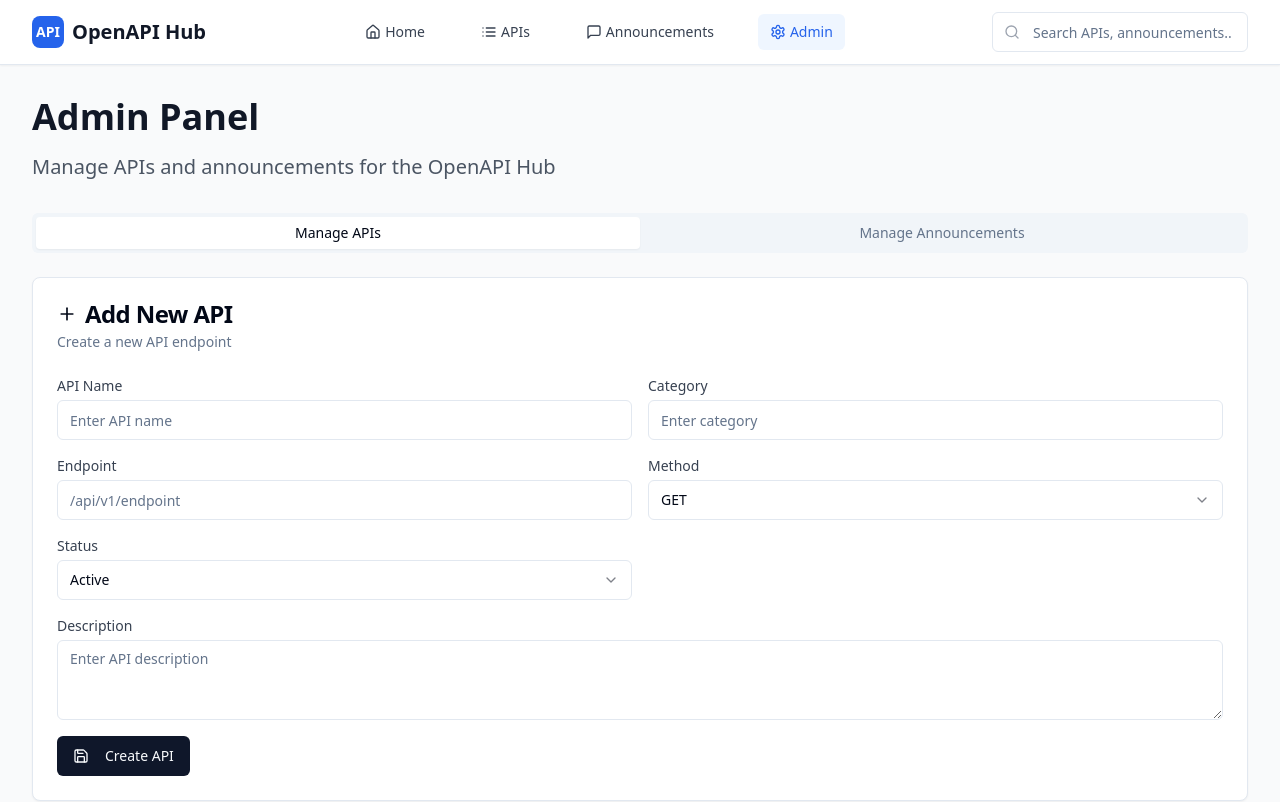
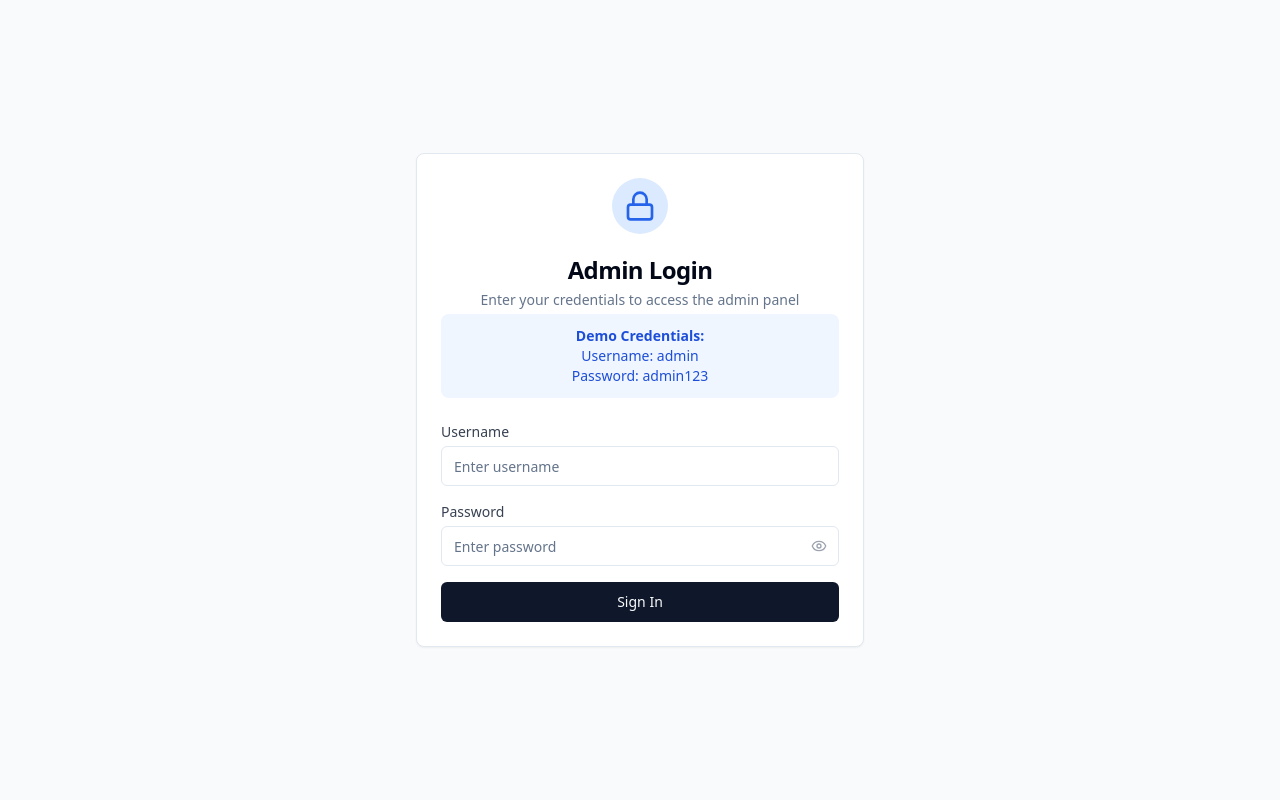
Before and after one commit to a7918964/open-api-oasis, a React (Vite) app: page /admin in a window 1280 px wide. Shown: the top 802 px of the page. Built offline with nearby package versions, Linux system fonts and the light colour scheme.

Commit message:
Hide admin portal
Restrict access to the admin page.

```diff
--- a/src/App.tsx
+++ b/src/App.tsx
@@ -4,6 +4,8 @@ import { Toaster as Sonner } from "@/components/ui/sonner";
 import { TooltipProvider } from "@/components/ui/tooltip";
 import { QueryClient, QueryClientProvider } from "@tanstack/react-query";
 import { BrowserRouter, Routes, Route } from "react-router-dom";
+import { AuthProvider } from "@/contexts/AuthContext";
+import ProtectedRoute from "@/components/ProtectedRoute";
 import Home from "./pages/Home";
 import APIs from "./pages/APIs";
 import ApiDetail from "./pages/ApiDetail";
@@ -16,6 +18,7 @@ const queryClient = new QueryClient();
 
 const App = () => (
   <QueryClientProvider client={queryClient}>
+    <AuthProvider>
       <TooltipProvider>
         <Toaster />
         <Sonner />
@@ -26,11 +29,16 @@ const App = () => (
             <Route path="/api/:id" element={<ApiDetail />} />
             <Route path="/try-api/:id" element={<TryApi />} />
             <Route path="/announcements" element={<Announcements />} />
-          <Route path="/admin" element={<Admin />} />
+            <Route path="/admin" element={
+              <ProtectedRoute requireAdmin={true}>
+                <Admin />
+              </ProtectedRoute>
+            } />
             <Route path="*" element={<NotFound />} />
           </Routes>
         </BrowserRouter>
       </TooltipProvider>
+    </AuthProvider>
   </QueryClientProvider>
 );
 
--- /dev/null
+++ b/src/components/AdminLogin.tsx
@@ -0,0 +1,119 @@
+
+import { useState } from 'react';
+import { Card, CardContent, CardDescription, CardHeader, CardTitle } from '@/components/ui/card';
+import { Input } from '@/components/ui/input';
+import { Button } from '@/components/ui/button';
+import { Lock, Eye, EyeOff } from 'lucide-react';
+import { useAuth } from '@/contexts/AuthContext';
+import { useToast } from '@/hooks/use-toast';
+
+const AdminLogin = () => {
+  const [username, setUsername] = useState('');
+  const [password, setPassword] = useState('');
+  const [showPassword, setShowPassword] = useState(false);
+  const [isLoading, setIsLoading] = useState(false);
+  const { login } = useAuth();
+  const { toast } = useToast();
+
+  const handleLogin = async (e: React.FormEvent) => {
+    e.preventDefault();
+    setIsLoading(true);
+
+    // Simulate loading time
+    await new Promise(resolve => setTimeout(resolve, 1000));
+
+    const success = login(username, password);
+
+    if (success) {
+      toast({
+        title: "Login Successful",
+        description: "Welcome to the admin panel!",
+      });
+    } else {
+      toast({
+        title: "Login Failed",
+        description: "Invalid username or password.",
+        variant: "destructive",
+      });
+    }
+
+    setIsLoading(false);
+  };
+
+  return (
+    <div className="min-h-screen bg-gray-50 flex items-center justify-center p-4">
+      <Card className="w-full max-w-md">
+        <CardHeader className="space-y-1 text-center">
+          <div className="flex justify-center mb-4">
+            <div className="p-3 bg-blue-100 rounded-full">
+              <Lock className="h-8 w-8 text-blue-600" />
+            </div>
+          </div>
+          <CardTitle className="text-2xl font-bold">Admin Login</CardTitle>
+          <CardDescription>
+            Enter your credentials to access the admin panel
+          </CardDescription>
+          <div className="mt-4 p-3 bg-blue-50 rounded-lg text-sm text-blue-700">
+            <strong>Demo Credentials:</strong><br />
+            Username: admin<br />
+            Password: admin123
+          </div>
+        </CardHeader>
+        <CardContent>
+          <form onSubmit={handleLogin} className="space-y-4">
+            <div>
+              <label htmlFor="username" className="block text-sm font-medium text-gray-700 mb-1">
+                Username
+              </label>
+              <Input
+                id="username"
+                type="text"
+                value={username}
+                onChange={(e) => setUsername(e.target.value)}
+                placeholder="Enter username"
+                required
+              />
+            </div>
+            <div>
+              <label htmlFor="password" className="block text-sm font-medium text-gray-700 mb-1">
+                Password
+              </label>
+              <div className="relative">
+                <Input
+                  id="password"
+                  type={showPassword ? 'text' : 'password'}
+                  value={password}
+                  onChange={(e) => setPassword(e.target.value)}
+                  placeholder="Enter password"
+                  required
+                />
+                <Button
+                  type="button"
+                  variant="ghost"
+                  size="sm"
+                  className="absolute right-0 top-0 h-full px-3 py-2 hover:bg-transparent"
+                  onClick={() => setShowPassword(!showPassword)}
+                >
+                  {showPassword ? (
+                    <EyeOff className="h-4 w-4 text-gray-400" />
+                  ) : (
+                    <Eye className="h-4 w-4 text-gray-400" />
+                  )}
+                </Button>
+              </div>
+            </div>
+            <Button
+              type="submit"
+              className="w-full"
+              disabled={isLoading}
+            >
+              {isLoading ? 'Signing in...' : 'Sign In'}
+            </Button>
+          </form>
+        </CardContent>
+      </Card>
+    </div>
+  );
+};
+
+export default AdminLogin;
--- a/src/components/Navigation.tsx
+++ b/src/components/Navigation.tsx
@@ -1,126 +1,112 @@
 
 import { useState } from 'react';
 import { Link, useLocation } from 'react-router-dom';
-import { Search, Menu, X, Settings, Home, List, MessageSquare } from 'lucide-react';
 import { Button } from '@/components/ui/button';
-import { Input } from '@/components/ui/input';
+import { Sheet, SheetContent, SheetTrigger } from '@/components/ui/sheet';
+import { Menu, Settings, LogOut } from 'lucide-react';
+import { useAuth } from '@/contexts/AuthContext';
+import { useToast } from '@/hooks/use-toast';
 
-interface NavigationProps {
-  onSearch?: (query: string) => void;
-}
+const Navigation = () => {
+  const location = useLocation();
+  const [isOpen, setIsOpen] = useState(false);
+  const { isAuthenticated, isAdmin, logout } = useAuth();
+  const { toast } = useToast();
 
-const Navigation = ({ onSearch }: NavigationProps) => {
-  const [isMenuOpen, setIsMenuOpen] = useState(false);
-  const [searchQuery, setSearchQuery] = useState('');
-  const location = useLocation();
-
-  const handleSearch = (e: React.FormEvent) => {
-    e.preventDefault();
-    onSearch?.(searchQuery);
+  const handleLogout = () => {
+    logout();
+    setIsOpen(false);
+    toast({
+      title: "Logged Out",
+      description: "You have been successfully logged out.",
+    });
   };
 
   const navItems = [
-    { path: '/', label: 'Home', icon: Home },
-    { path: '/apis', label: 'APIs', icon: List },
-    { path: '/announcements', label: 'Announcements', icon: MessageSquare },
-    { path: '/admin', label: 'Admin', icon: Settings },
+    { href: '/', label: 'Home' },
+    { href: '/apis', label: 'APIs' },
+    { href: '/announcements', label: 'Announcements' },
   ];
 
+  // Add admin link only if user is authenticated as admin
+  if (isAuthenticated && isAdmin) {
+    navItems.push({ href: '/admin', label: 'Admin' });
+  }
+
+  const NavLinks = ({ mobile = false }) => (
+    <>
+      {navItems.map((item) => (
+        <Link
+          key={item.href}
+          to={item.href}
+          className={`${
+            mobile ? 'block px-3 py-2 text-base' : 'text-sm'
+          } font-medium transition-colors hover:text-blue-600 ${
+            location.pathname === item.href
+              ? 'text-blue-600 border-b-2 border-blue-600'
+              : 'text-gray-700'
+          }`}
+          onClick={mobile ? () => setIsOpen(false) : undefined}
+        >
+          {item.href === '/admin' && (
+            <Settings className="inline-block w-4 h-4 mr-1" />
+          )}
+          {item.label}
+        </Link>
+      ))}
+      {isAuthenticated && isAdmin && mobile && (
+        <Button
+          variant="outline"
+          onClick={handleLogout}
+          className="mt-4 w-full flex items-center justify-center space-x-2"
+        >
+          <LogOut size={16} />
+          <span>Logout</span>
+        </Button>
+      )}
+    </>
+  );
+
   return (
-    <nav className="bg-white shadow-sm border-b sticky top-0 z-50">
+    <nav className="bg-white shadow-sm border-b">
       <div className="max-w-7xl mx-auto px-4 sm:px-6 lg:px-8">
         <div className="flex justify-between items-center h-16">
-          <div className="flex items-center">
           <Link to="/" className="flex items-center space-x-2">
             <div className="w-8 h-8 bg-blue-600 rounded-lg flex items-center justify-center">
               <span className="text-white font-bold text-sm">API</span>
             </div>
-              <span className="text-xl font-bold text-gray-900">OpenAPI Hub</span>
+            <span className="font-bold text-xl text-gray-900">OpenAPI Hub</span>
           </Link>
-          </div>
 
           {/* Desktop Navigation */}
           <div className="hidden md:flex items-center space-x-8">
-            {navItems.map((item) => {
-              const Icon = item.icon;
-              return (
-                <Link
-                  key={item.path}
-                  to={item.path}
-                  className={`flex items-center space-x-1 px-3 py-2 rounded-md text-sm font-medium transition-colors ${
-                    location.pathname === item.path
-                      ? 'text-blue-600 bg-blue-50'
-                      : 'text-gray-700 hover:text-blue-600 hover:bg-gray-50'
-                  }`}
+            <NavLinks />
+            {isAuthenticated && isAdmin && (
+              <Button
+                variant="outline"
+                onClick={handleLogout}
+                className="flex items-center space-x-2"
               >
-                  <Icon size={16} />
-                  <span>{item.label}</span>
-                </Link>
-              );
-            })}
-          </div>
-
-          {/* Search Bar */}
-          <form onSubmit={handleSearch} className="hidden md:flex items-center space-x-2">
-            <div className="relative">
-              <Search className="absolute left-3 top-1/2 transform -translate-y-1/2 text-gray-400" size={16} />
-              <Input
-                type="text"
-                placeholder="Search APIs, announcements..."
-                value={searchQuery}
-                onChange={(e) => setSearchQuery(e.target.value)}
-                className="pl-10 pr-4 py-2 w-64"
-              />
-            </div>
-          </form>
-
-          {/* Mobile menu button */}
-          <div className="md:hidden">
-            <Button
-              variant="ghost"
-              size="sm"
-              onClick={() => setIsMenuOpen(!isMenuOpen)}
-            >
-              {isMenuOpen ? <X size={20} /> : <Menu size={20} />}
+                <LogOut size={16} />
+                <span>Logout</span>
               </Button>
-          </div>
+            )}
           </div>
 
           {/* Mobile Navigation */}
-        {isMenuOpen && (
-          <div className="md:hidden py-4 space-y-2">
-            {navItems.map((item) => {
-              const Icon = item.icon;
-              return (
-                <Link
-                  key={item.path}
-                  to={item.path}
-                  onClick={() => setIsMenuOpen(false)}
-                  className={`flex items-center space-x-2 px-3 py-2 rounded-md text-base font-medium transition-colors ${
-                    location.pathname === item.path
-                      ? 'text-blue-600 bg-blue-50'
-                      : 'text-gray-700 hover:text-blue-600 hover:bg-gray-50'
-                  }`}
-                >
-                  <Icon size={16} />
-                  <span>{item.label}</span>
-                </Link>
-              );
-            })}
-            <form onSubmit={handleSearch} className="pt-2">
-              <div className="relative">
-                <Search className="absolute left-3 top-1/2 transform -translate-y-1/2 text-gray-400" size={16} />
-                <Input
-                  type="text"
-                  placeholder="Search APIs, announcements..."
-                  value={searchQuery}
-                  onChange={(e) => setSearchQuery(e.target.value)}
-                  className="pl-10 pr-4 py-2 w-full"
-                />
+          <Sheet open={isOpen} onOpenChange={setIsOpen}>
+            <SheetTrigger asChild className="md:hidden">
+              <Button variant="ghost" size="sm">
+                <Menu className="h-5 w-5" />
+              </Button>
+            </SheetTrigger>
+            <SheetContent side="right" className="w-64">
+              <div className="flex flex-col space-y-4 mt-8">
+                <NavLinks mobile />
               </div>
-            </form>
+            </SheetContent>
+          </Sheet>
         </div>
-        )}
       </div>
     </nav>
   );
--- /dev/null
+++ b/src/components/ProtectedRoute.tsx
@@ -0,0 +1,24 @@
+
+import { useAuth } from '@/contexts/AuthContext';
+import AdminLogin from './AdminLogin';
+
+interface ProtectedRouteProps {
+  children: React.ReactNode;
+  requireAdmin?: boolean;
+}
+
+const ProtectedRoute = ({ children, requireAdmin = false }: ProtectedRouteProps) => {
+  const { isAuthenticated, isAdmin } = useAuth();
+
+  if (requireAdmin && (!isAuthenticated || !isAdmin)) {
+    return <AdminLogin />;
+  }
+
+  if (!isAuthenticated) {
+    return <AdminLogin />;
+  }
+
+  return <>{children}</>;
+};
+
+export default ProtectedRoute;
--- /dev/null
+++ b/src/contexts/AuthContext.tsx
@@ -0,0 +1,61 @@
+
+import React, { createContext, useContext, useState, useEffect } from 'react';
+
+interface AuthContextType {
+  isAuthenticated: boolean;
+  isAdmin: boolean;
+  login: (username: string, password: string) => boolean;
+  logout: () => void;
+}
+
+const AuthContext = createContext<AuthContextType | null>(null);
+
+// Simple demo credentials - in production, this would use proper authentication
+const ADMIN_CREDENTIALS = {
+  username: 'admin',
+  password: 'admin123'
+};
+
+export const AuthProvider = ({ children }: { children: React.ReactNode }) => {
+  const [isAuthenticated, setIsAuthenticated] = useState(false);
+  const [isAdmin, setIsAdmin] = useState(false);
+
+  useEffect(() => {
+    // Check if user is already logged in (from localStorage)
+    const savedAuth = localStorage.getItem('isAdminAuthenticated');
+    if (savedAuth === 'true') {
+      setIsAuthenticated(true);
+      setIsAdmin(true);
+    }
+  }, []);
+
+  const login = (username: string, password: string): boolean => {
+    if (username === ADMIN_CREDENTIALS.username && password === ADMIN_CREDENTIALS.password) {
+      setIsAuthenticated(true);
+      setIsAdmin(true);
+      localStorage.setItem('isAdminAuthenticated', 'true');
+      return true;
+    }
+    return false;
+  };
+
+  const logout = () => {
+    setIsAuthenticated(false);
+    setIsAdmin(false);
+    localStorage.removeItem('isAdminAuthenticated');
+  };
+
+  return (
+    <AuthContext.Provider value={{ isAuthenticated, isAdmin, login, logout }}>
+      {children}
+    </AuthContext.Provider>
+  );
+};
+
+export const useAuth = () => {
+  const context = useContext(AuthContext);
+  if (!context) {
+    throw new Error('useAuth must be used within an AuthProvider');
+  }
+  return context;
+};
--- a/src/pages/Admin.tsx
+++ b/src/pages/Admin.tsx
@@ -1,4 +1,3 @@
-
 import { useState } from 'react';
 import Navigation from '@/components/Navigation';
 import { Button } from '@/components/ui/button';
@@ -8,11 +7,13 @@ import { Card, CardContent, CardDescription, CardHeader, CardTitle } from '@/com
 import { Tabs, TabsContent, TabsList, TabsTrigger } from '@/components/ui/tabs';
 import { Select, SelectContent, SelectItem, SelectTrigger, SelectValue } from '@/components/ui/select';
 import { Badge } from '@/components/ui/badge';
-import { Plus, Edit, Trash, Save } from 'lucide-react';
+import { Plus, Edit, Trash, Save, Shield } from 'lucide-react';
 import { useToast } from '@/hooks/use-toast';
+import { useAuth } from '@/contexts/AuthContext';
 
 const Admin = () => {
   const { toast } = useToast();
+  const { logout } = useAuth();
 
   const [apis, setApis] = useState([
     {
@@ -159,12 +160,22 @@ const Admin = () => {
 
       <div className="max-w-7xl mx-auto px-4 sm:px-6 lg:px-8 py-8">
         <div className="mb-8">
-          <h1 className="text-3xl md:text-4xl font-bold text-gray-900 mb-4">
-            Admin Panel
-          </h1>
-          <p className="text-xl text-gray-600">
-            Manage APIs and announcements for the OpenAPI Hub
-          </p>
+          <div className="flex items-center justify-between">
+            <div>
+              <h1 className="text-3xl md:text-4xl font-bold text-gray-900 mb-4 flex items-center space-x-2">
+                <Shield className="h-8 w-8 text-blue-600" />
+                <span>Admin Panel</span>
+              </h1>
+              <p className="text-xl text-gray-600">
+                Manage APIs and announcements for the OpenAPI Hub
+              </p>
+            </div>
+            <div className="hidden md:block">
+              <Badge variant="secondary" className="bg-green-100 text-green-800">
+                Admin Access
+              </Badge>
+            </div>
+          </div>
         </div>
 
         <Tabs defaultValue="apis" className="space-y-6">
```
Lines whose indentation alone changed are shown as unchanged.
